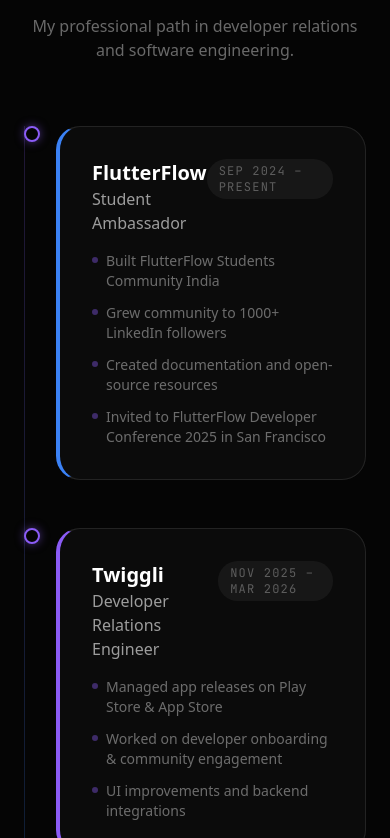
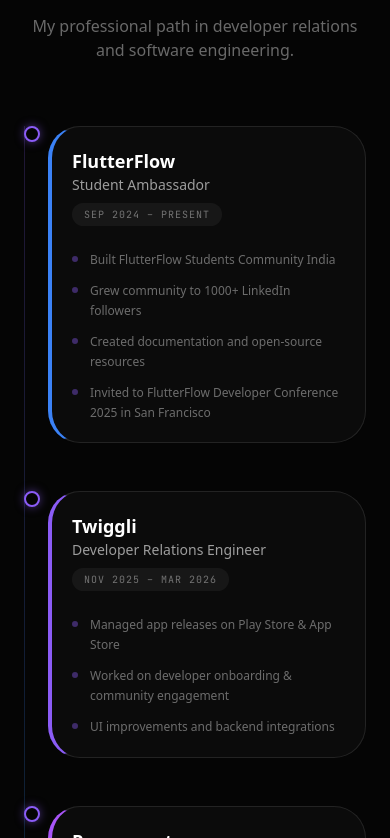
Before and after one commit to kathankraithatha/kathank-raithatha-portfolio, a Next.js app: page / in a window 390 px wide. Shown: the part 2866-3704 px from the top of the page. Built offline with nearby package versions, Linux system fonts and the light colour scheme.

Commit message:
Fix experience timeline mobile responsiveness

```diff
--- a/src/components/ExperienceTimeline.tsx
+++ b/src/components/ExperienceTimeline.tsx
@@ -83,26 +83,26 @@
                 <div className="absolute left-0 md:left-1/2 md:-translate-x-1/2 w-4 h-4 rounded-full bg-bg-deep border-2 border-primary z-10 shadow-[0_0_10px_rgba(139,92,246,0.5)]" />
 
                 {/* Content Card */}
-                <div className="w-full md:w-1/2 pl-8 md:pl-0">
+                <div className="w-full md:w-1/2 pl-6 md:pl-0">
                   <motion.div
                     whileHover={{ scale: 1.02 }}
-                    className="p-8 rounded-3xl glass-morphism border border-white/5 hover:border-primary/20 transition-all group"
+                    className="p-5 md:p-8 rounded-[2rem] glass-morphism border border-white/5 hover:border-primary/20 transition-all group"
                     style={{ borderLeft: `4px solid ${exp.color}` }}
                   >
-                    <div className="flex justify-between items-start mb-4">
+                    <div className="flex flex-col sm:flex-row justify-between items-start gap-2 mb-6">
                       <div>
-                        <h3 className="text-xl font-bold text-white group-hover:text-primary transition-colors">
+                        <h3 className="text-lg md:text-xl font-bold text-white group-hover:text-primary transition-colors">
                           {exp.company}
                         </h3>
-                        <p className="text-white/60 font-medium">{exp.role}</p>
+                        <p className="text-white/60 font-medium text-sm md:text-base">{exp.role}</p>
                       </div>
-                      <span className="text-xs font-mono text-white/30 uppercase tracking-widest bg-white/5 px-3 py-1 rounded-full">
+                      <span className="text-[10px] md:text-xs font-mono text-white/40 uppercase tracking-widest bg-white/5 px-3 py-1 rounded-full whitespace-nowrap">
                         {exp.period}
                       </span>
                     </div>
                     <ul className="space-y-3">
                       {exp.description.map((item, idx) => (
-                        <li key={idx} className="text-sm text-white/40 flex items-start gap-2">
+                        <li key={idx} className="text-xs md:text-sm text-white/40 flex items-start gap-3 leading-relaxed">
                           <span className="mt-1.5 w-1.5 h-1.5 rounded-full bg-primary/40 flex-shrink-0" />
                           {item}
                         </li>
```
